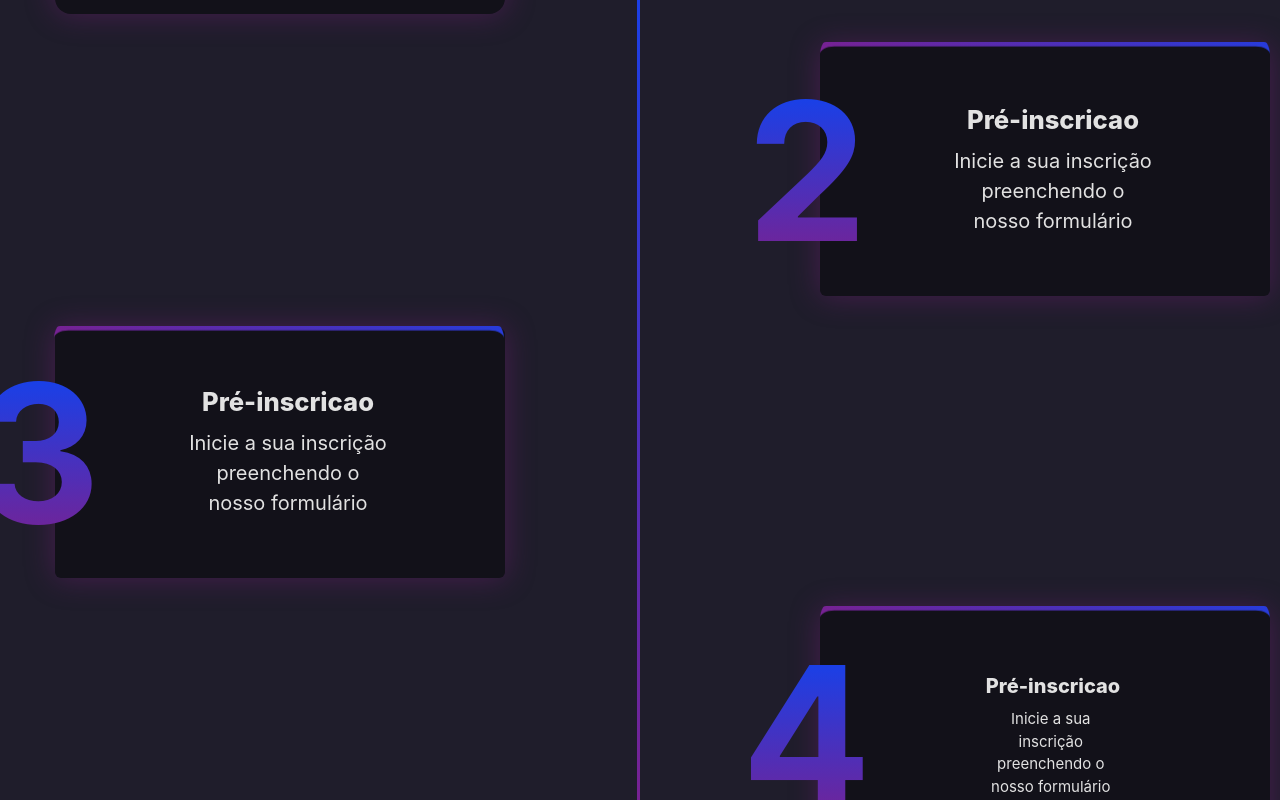
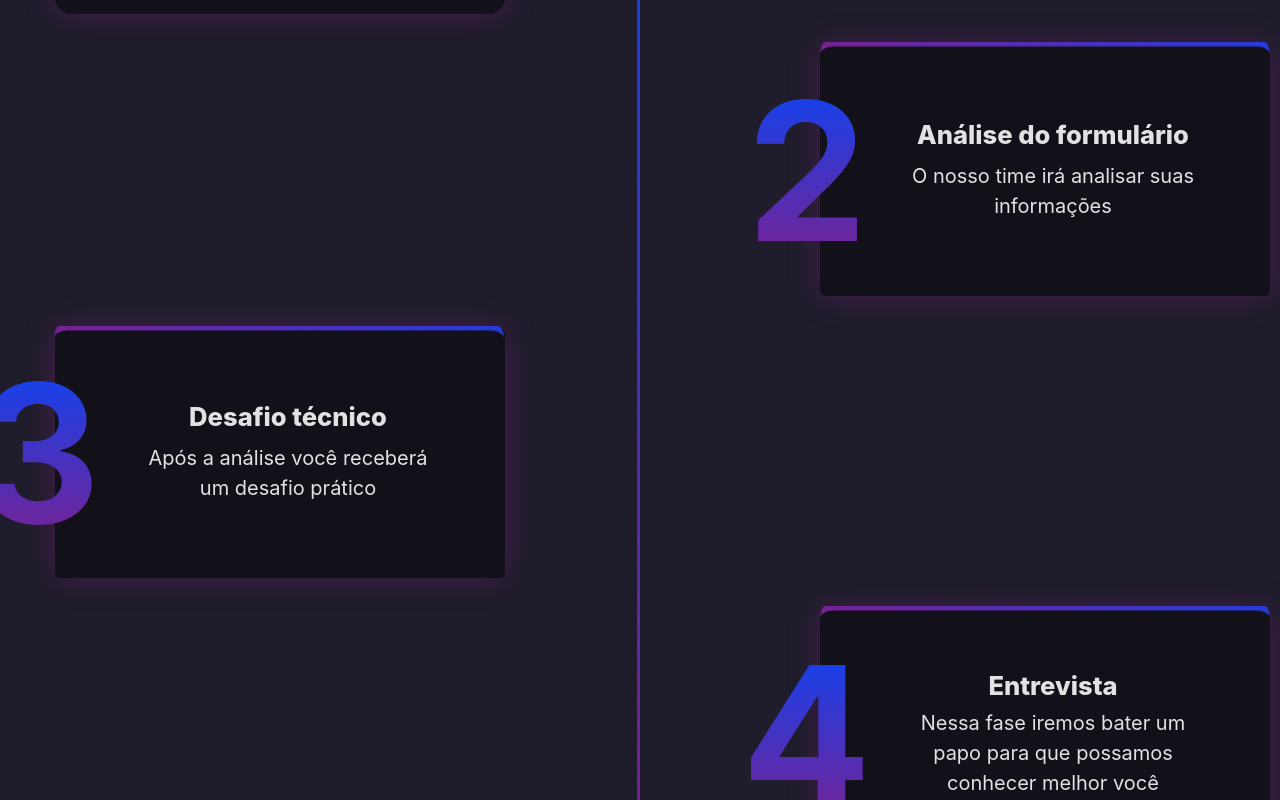
Before and after one commit to marcovaladaress/teste-union, a Next.js app: page / in a window 1280 px wide. Shown: the part 5840-6640 px from the top of the page. Built offline with nearby package versions, Linux system fonts and the light colour scheme.

Commit message:
docs(etapas): update section etapas

```diff
--- a/src/app/components/etapas.tsx
+++ b/src/app/components/etapas.tsx
@@ -42,10 +42,10 @@ export default function Etapas() {
                 </span>
                 <div className="ml-4">
                   <h3 className="text-xl font-extrabold text-center pb-3  lg:text-[1.6rem]">
-                    Pré-inscricao
+                    Análise do formulário
                   </h3>
-                  <p className="text-[15px]  text-center leading-[150%] w-[130px] lg:text-[20px] lg:w-[200px] ">
-                    Inicie a sua inscrição preenchendo o nosso formulário
+                  <p className="text-[15px]  text-center leading-[150%] w-[130px] lg:text-[20px] lg:w-[300px] ">
+                    O nosso time irá analisar suas informações
                   </p>
                 </div>
               </div>
@@ -58,10 +58,10 @@ export default function Etapas() {
                 </span>
                 <div className="ml-4">
                   <h3 className="text-xl font-extrabold text-center pb-3 lg:text-[1.6rem]">
-                    Pré-inscricao
+                    Desafio técnico
                   </h3>
-                  <p className="text-[15px]  text-center leading-[150%] w-[130px] lg:text-[20px] lg:w-[200px]">
-                    Inicie a sua inscrição preenchendo o nosso formulário
+                  <p className="text-[15px]  text-center leading-[150%] w-[130px] lg:text-[20px] lg:w-[300px]">
+                    Após a análise você receberá um desafio prático
                   </p>
                 </div>
               </div>
@@ -73,11 +73,12 @@ export default function Etapas() {
                   4
                 </span>
                 <div className="ml-4">
-                  <h3 className="text-xl font-extrabold text-center pb-2">
-                    Pré-inscricao
+                  <h3 className="text-xl font-extrabold text-center lg:text-[1.6rem] pb-2">
+                    Entrevista
                   </h3>
-                  <p className="text-[15px]  text-center leading-[150%] w-[130px]">
-                    Inicie a sua inscrição preenchendo o nosso formulário
+                  <p className="text-[15px]  text-center leading-[150%] lg:text-[20px]  w-[300px]">
+                    Nessa fase iremos bater um papo para que possamos conhecer
+                    melhor você
                   </p>
                 </div>
               </div>
```
